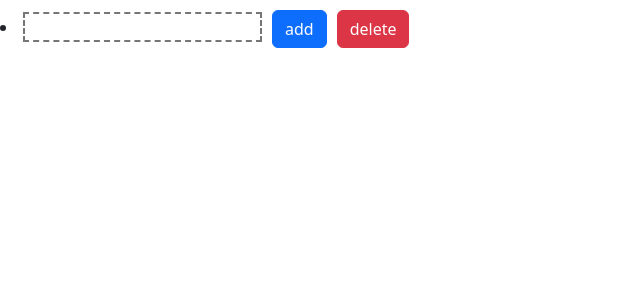
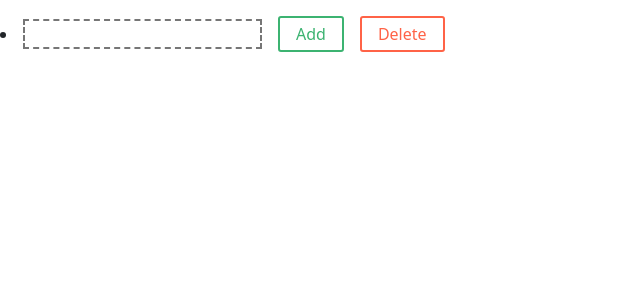
Before and after one commit to Heshan-kavi/dynamic-list, a React (Create React App) app: page / in a window 1280 px wide. Shown: the top 300 px of the page, without its empty margins (0-640 px from the left). Built offline with nearby package versions, Linux system fonts and the light colour scheme.

Commit message:
styled-component used for styling

```diff
--- a/package.json
+++ b/package.json
@@ -42,5 +42,8 @@
       "last 1 firefox version",
       "last 1 safari version"
     ]
+  },
+  "devDependencies": {
+    "@types/styled-components-react-native": "^5.2.1"
   }
 }
--- a/src/components/CategoryView.tsx
+++ b/src/components/CategoryView.tsx
@@ -1,6 +1,6 @@
 import { CategoryModel } from "../interfaces/CategoryModel";
-import { Button } from "react-bootstrap";
 import 'bootstrap/dist/css/bootstrap.min.css';
+import styled from 'styled-components';
 
 interface CategoryProp {
     data : CategoryModel[],
@@ -9,6 +9,27 @@ interface CategoryProp {
     valueChanged: (id : string, value: string) => void
 }
 
+const DeleteButton = styled.button`
+    font-size: 1em;
+    margin: 1em;
+    margin-left:0em;
+    padding: 0.25em 1em;
+    border: 2px solid tomato;
+    border-radius: 3px;
+    background-color: white;
+    color: tomato;
+`;
+
+const AddButton = styled.button`
+    font-size: 1em;
+    margin: 1em;
+    padding: 0.25em 1em;
+    border: 2px solid mediumseagreen;
+    border-radius: 3px;
+    background-color: white;
+    color: mediumseagreen;
+`;
+
 function CategoryView({data, handleDelete, handleAdd, valueChanged}: CategoryProp){
 
     return <div>
@@ -16,8 +37,8 @@ function CategoryView({data, handleDelete, handleAdd, valueChanged}: CategoryPro
             data.map((item) => <div key={item.id}>
                 <li>
                     <input style={{borderStyle:'dashed'}} value={item.value} onChange={(event) => {valueChanged(item.id, event.target.value)}}/>
-                    <Button variant="primary" style={{margin:10}} onClick={() => {handleAdd(item.id)}}>add</Button>
-                    <Button variant="danger" style={{margin:10, marginLeft:0}} onClick={() => {handleDelete(item.id)}}>delete</Button>
+                    <AddButton onClick={() => {handleAdd(item.id)}}>Add</AddButton>
+                    <DeleteButton onClick={() => {handleDelete(item.id)}}>Delete</DeleteButton>
                 </li>
                 <div style={{paddingLeft:30}}><CategoryView data={item.children} handleDelete={handleDelete} handleAdd={handleAdd} valueChanged={valueChanged}/></div>
             </div>)
```
Also changed, not shown: 1 other file (tests, documents, lock files or other folders).
